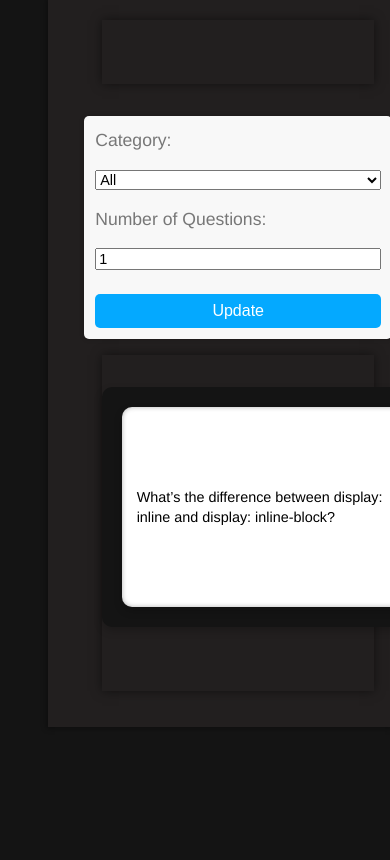
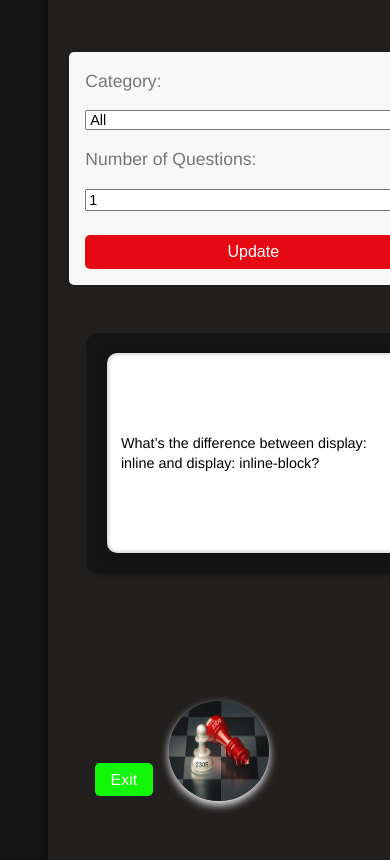
Before and after one commit to Sulton88Mehron90/interview-prep-questions, a React (Create React App) app: page /flashcards in a window 390 px wide. Shown: the top 860 px of the page. Built offline with nearby package versions, Linux system fonts and the light colour scheme.

Commit message:
Add css edits

```diff
--- a/src/Components/App/App.css
+++ b/src/Components/App/App.css
@@ -32,7 +32,7 @@ body {
   grid-template-columns: repeat(auto-fit, minmax(250px, 1fr));
   gap: 4rem;
   box-shadow: black;
-  box-shadow: 0 0 10px rgba(0, 0, 0, 0.5);
+  /* box-shadow: 0 0 10px rgba(0, 0, 0, 0.5); */
   width: 90%;
   margin: 0 auto;
   margin-bottom: 1rem;
--- a/src/Components/FlashcardContainer/FlashcardContainer.css
+++ b/src/Components/FlashcardContainer/FlashcardContainer.css
@@ -1,6 +1,7 @@
 body {
   background-color: #C8D0D2;
   margin: 0;
+  font-family: 'Arial', sans-serif;
 }
 
 .container {
@@ -11,16 +12,12 @@ body {
   flex-wrap: wrap;
   box-shadow: 0 0 5px 2px rgba(0, 0, 0, .3);
   margin-bottom: 20px;
-  max-width: 900px;
-  margin: 1rem 2rem;
-  padding: 2rem;
+  margin: 1rem auto;
+  width: 90%;
 }
 
 .header {
-  display: flex;
   justify-content: flex-end;
-  align-items: center;
-  flex-wrap: wrap;
   background-color: white;
   padding: 0 1.5rem;
   box-shadow: 0 0 5px 2px rgba(0, 0, 0, .3);
@@ -32,22 +29,18 @@ body {
 .category-form input,
 .category-form button {
   margin: 0.9rem;
-  flex: 2;
   color: black;
   font-size: 0.9rem;
 }
 
 .category-form label {
-  flex: 2;
   color: #777;
   font-size: 1.1rem;
 }
 
-
 .category-form label,
 .category-form select,
 .category-form input {
-  flex: 1;
   margin: 0.9rem;
 }
 
@@ -57,21 +50,14 @@ body {
 }
 
 .card-grid {
-  width: 100%;
-  max-width: 1200px;
-  margin: 0 auto;
   display: grid;
   grid-template-columns: repeat(auto-fit, minmax(300px, 1fr));
   gap: 1rem;
-  grid-template-rows: auto 1fr;
 }
 
 .category-form {
-  width: 100%;
-  max-width: 700px;
-  margin: 1rem auto;
   background-color: #f8f8f8;
-  padding: 0.2rem;
+  padding: 1rem;
   border-radius: 5px;
   box-shadow: 0 0 5px rgba(0, 0, 0, .2);
   display: flex;
@@ -79,60 +65,30 @@ body {
   align-items: center;
   flex-wrap: wrap;
   margin-top: -3rem;
+  width: 90%;
+  margin: 1rem auto;
 }
 
-/* button go-back-button {
-  text-decoration: none;
-  background-color: #e50914;
-  color: white;
-  padding: 0.5rem 2rem;
-  border: none;
-  border-radius: 5px;
-  cursor: pointer;
-  font-size: 1rem;
-  transition: background-color 0.3s ease;
-  margin-top: 2rem;
-  justify-self: center;
-  grid-column: 1 / -1;
-}
-
-.go-back-button:hover {
-  background-color: #f40612;
-} */
-
 .exit-and-brain-container {
-  display: flex;
-  width: 30%;
+  width: auto;
   flex-direction: column;
-  justify-content: flex-start;
-  align-items: center;
-  gap: 70px;
-  position: fixed;
-  bottom: 14rem;
-  left:69rem;
-  display: flex;
   justify-content: center;
   align-items: center;
   gap: 20px;
-  z-index: 1000;
+  position: relative;
+  margin-top: 1rem;
 }
 
 img.brain-img {
   width: 150px;
   height: 150px;
-  object-fit: cover;
   border-radius: 50%;
   box-shadow: 0 4px 8px whitesmoke;
-  justify-self: center;
-  grid-column: 1 / -1;
   margin-top: 2rem;
 }
 
 .category-form button.update-button {
-  flex: 0;
   background-color: #e50914;
-  background-color: #11f506;
-  background-color: #04a9ff;
   color: white;
   padding: 0.5rem 1rem;
   border: none;
@@ -140,14 +96,11 @@ img.brain-img {
   margin-top: 1rem;
   cursor: pointer;
   font-size: 1rem;
-  flex: 0 0 auto;
   margin-left: 0.5rem;
 }
 
 .category-form button.update-button:hover {
   background-color: #f40612;
-  /* background-color: #11f506; */
-  /* background-color: #04a9ff; */
 }
 
 /* Spinner */
@@ -168,7 +121,7 @@ img.brain-img {
   border-left-color: #E50914;
   animation: spin 1s linear infinite;
 } */
-
+/*
 @keyframes spin {
   0% {
     transform: rotate(0deg);
@@ -177,24 +130,9 @@ img.brain-img {
   100% {
     transform: rotate(360deg);
   }
-}
+} */
 
 /* Media Queries for Responsiveness */
-
-@media only screen and (max-width: 480px) {
-  .category-form {
-    margin: 1rem;
-  }
-  .container {
-    padding: 0;
-  }
-
-  .card {
-    min-width: 100px;
-    padding: 0.5rem;
-  }
-
-}
 
 @media only screen and (max-width: 768px) {
   .category-form {
@@ -210,11 +148,37 @@ img.brain-img {
     margin: 0.5rem;
     flex: none;
   }
+
+  .header,
+  .container,
+  .exit-and-brain-container {
+    padding: 1rem;
+  }
+
+  .header {
+    justify-content: center;
+  }
+
+  img.brain-img {
+    width: 100px;
+    height: 100px;
+  }
 }
 
+@media only screen and (max-width: 480px) {
+  .container,
+  .category-form {
+    width: 95%;
+    padding: 0.5rem;
+  }
 
-:root {
-  --primary-color: #e50914;
-  --secondary-color: #141414;
-  --text-color: #ffffff;
+  .card {
+    min-width: 100px;
+    padding: 0.5rem;
+  }
+
+  .header {
+    flex-direction: column;
+    align-items: center;
+  }
 }
```
